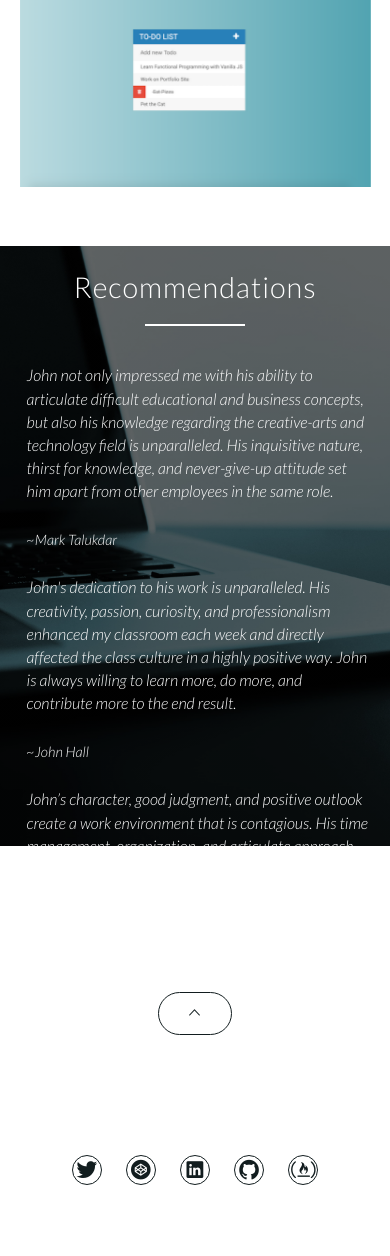
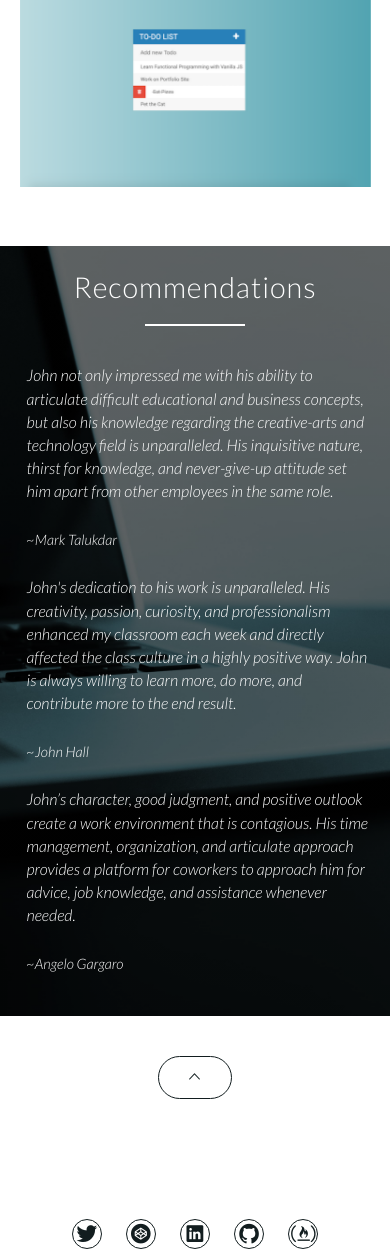
Before and after one commit to HeresJohnny5/portfolio, a PHP site: page / in a window 390 px wide. Shown: the part 4946-6202 px from the top of the page. Before the commit the page ends 6131 px from the top, so only its background shows below. Run offline with PHP 8.4, Linux system fonts and the light colour scheme; style sheets or scripts are compiled from the project's sources; some libraries are stand-ins or nearby versions; some web fonts are replaced.

Commit message:
Change recommendations for mobile Media Query.

```diff
--- a/resources/css/queries.css
+++ b/resources/css/queries.css
@@ -81,7 +81,7 @@
 
 	.image:before { bottom: 42%; }
 
-	.testimonal { height: 770px;	}
+	.recommendations { height: 770px;	}
 
 	.social-icons a:link,
 	.social-icons a:visited {
```
